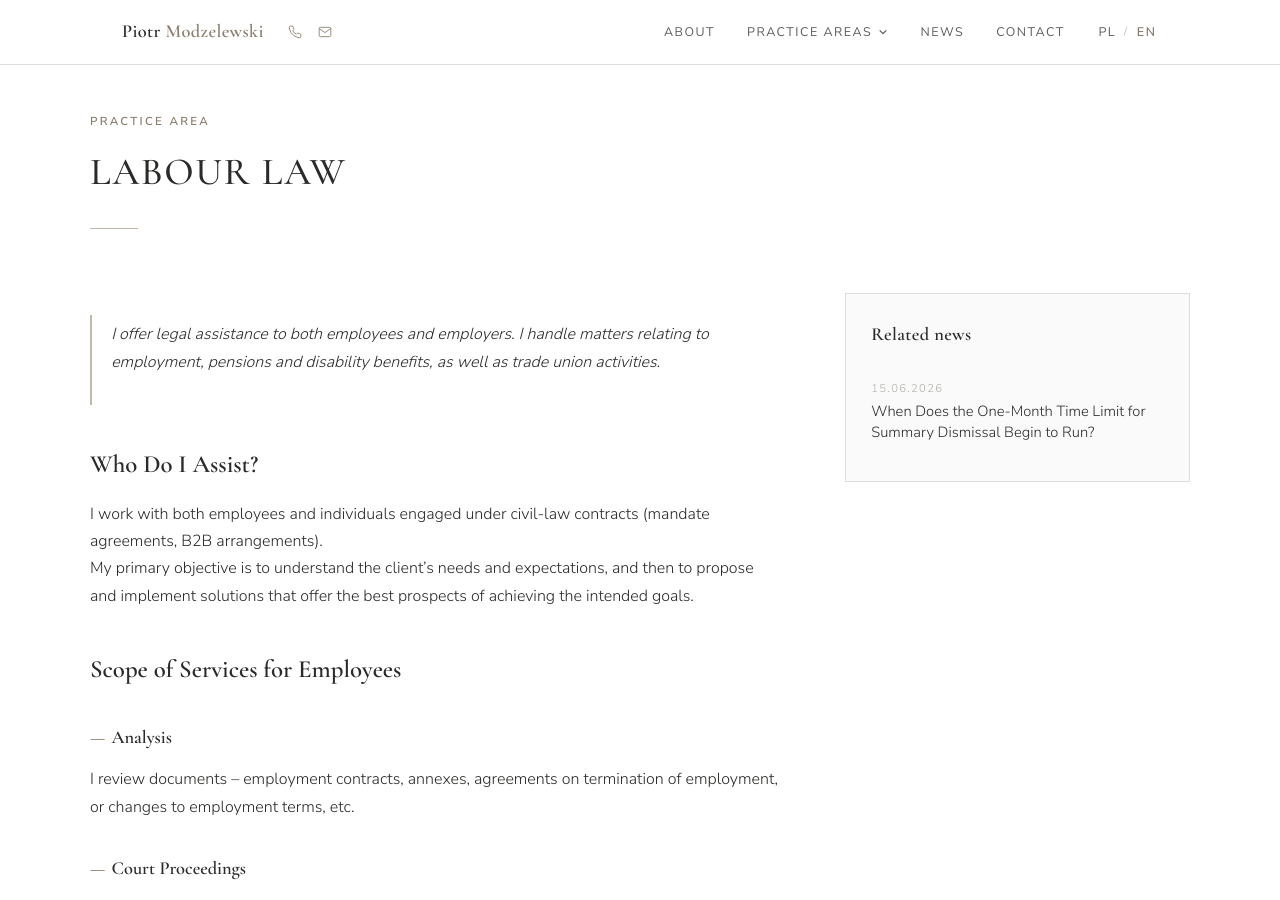
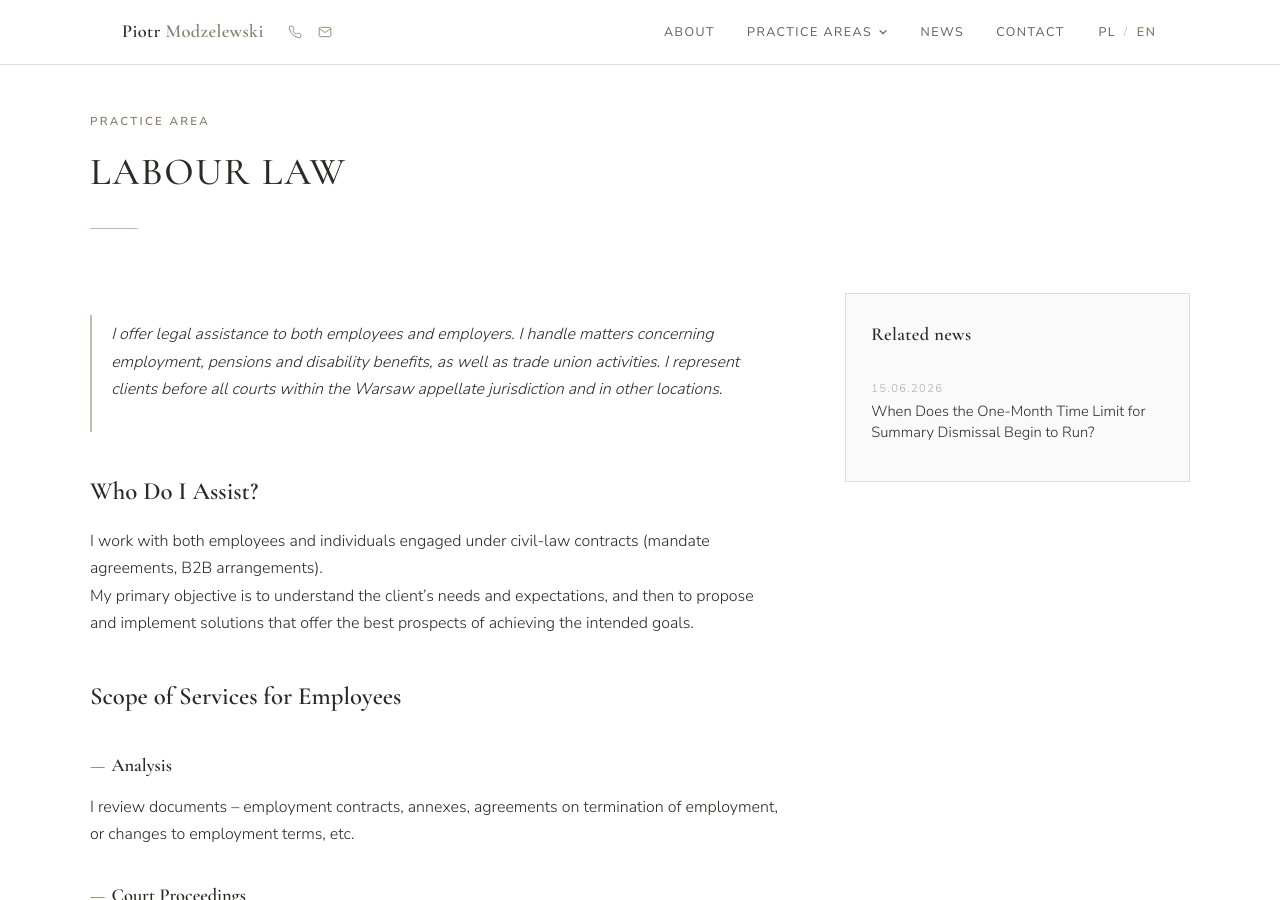
Before and after one commit to pmmodzelewski/adwokatmodzelewski.pl, a Jekyll site: the page built from _specjalizacje/en/labour-law.md, in a window 1280 px wide and 900 px high. Built offline with Jekyll 4.4.1, drawn with Linux system fonts in a browser that asks for light colours; Markdown is read by kramdown in place of the engine named in the settings.

Commit message:
Update labour-law.md

```diff
--- a/_specjalizacje/en/labour-law.md
+++ b/_specjalizacje/en/labour-law.md
@@ -30,7 +30,8 @@ faq:
 ---
 
 > I offer legal assistance to both employees and employers.
-> I handle matters relating to employment, pensions and disability benefits, as well as trade union activities.
+> I handle matters concerning employment, pensions and disability benefits, as well as trade union activities.
+> I represent clients before all courts within the Warsaw appellate jurisdiction and in other locations.
 
 ## Who Do I Assist?
 
```
